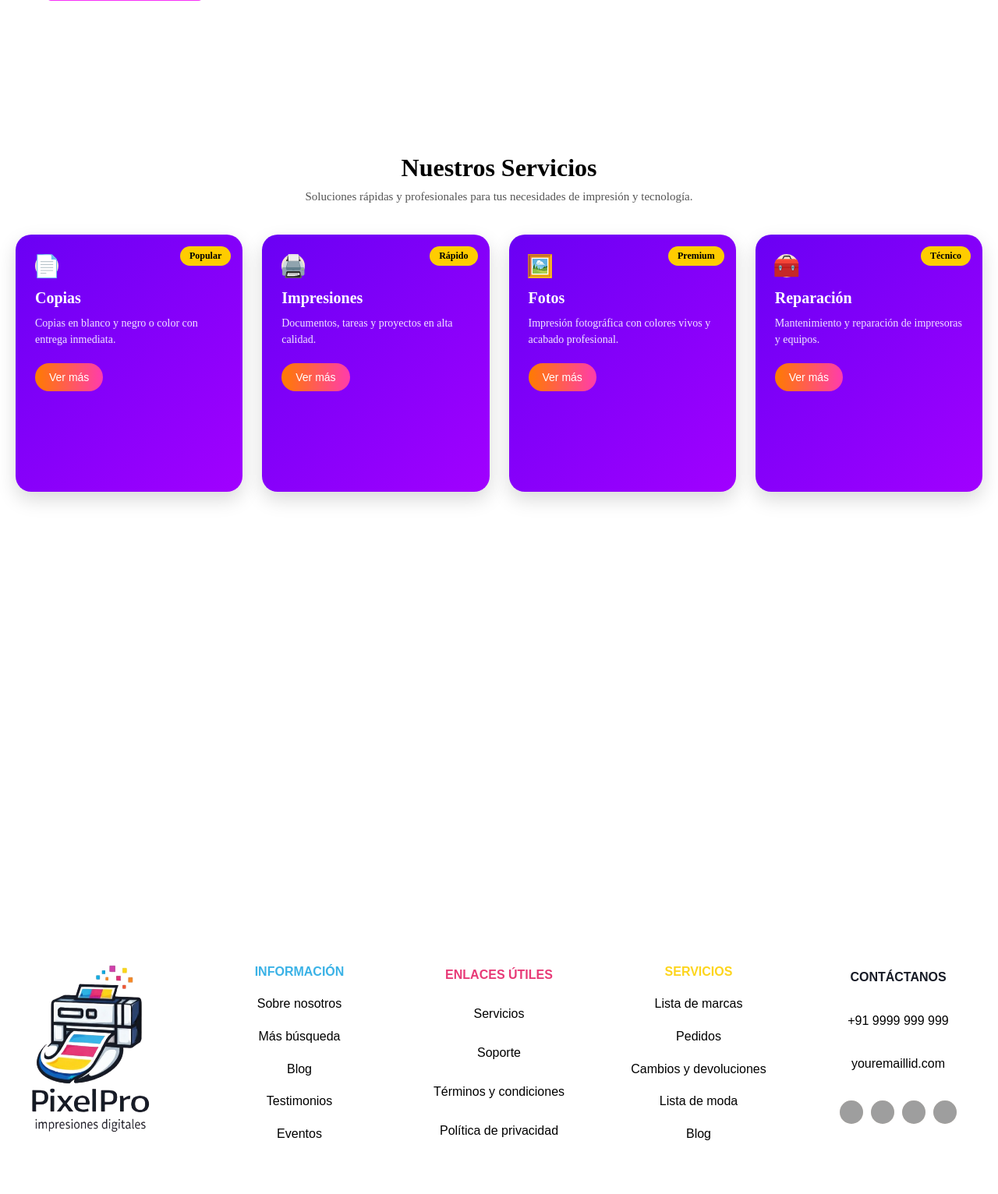
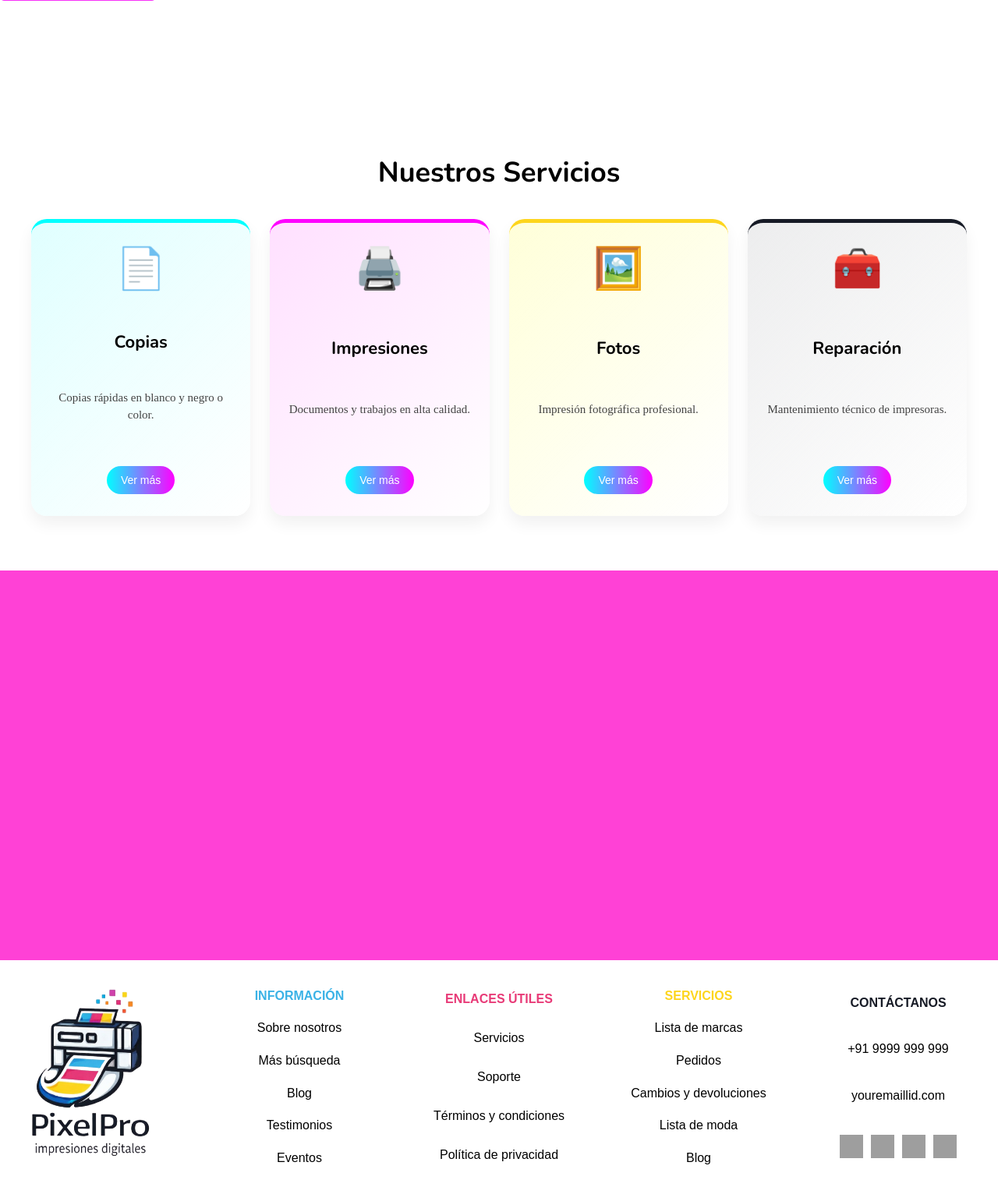
Before and after one commit to AntonyMontero28/Pixel-Pro, a PHP site: page / in a window 1280 px wide; the page is wider, and only the part inside the window is pictured. Shown: the part 1363-2895 px from the top of that part at 78% size. Before the commit the page ends 2826 px from the top of that part, so only its background shows below. Run offline with PHP 8.4, Linux system fonts and the light colour scheme; grey boxes are pictures that could not be loaded.

Commit message:
mi parte en la principal

```diff
--- a/css/estilos.css
+++ b/css/estilos.css
@@ -140,22 +140,17 @@ nav ul li:hover{
 
 /*Ambar final*/
 
-#section3{
-    width: 100%;
-    height: 500px;
-    background-color: #77b8cc;
-}
+
 #section4{
     width: 100%;
     height: 500px;
-    background-color: #ff00c800;
+    background-color: #ff00c8be;
 }
 
 
 #Nosotros{
     width: 100%;
     height:630px;
-    padding-left: 60px;
     display: flex;
     justify-content: center;
 }
@@ -233,102 +228,222 @@ nav ul li:hover{
 }
 
 /* parte de Antony */
-/* SECCIÓN */
-.servicios-preview {
-  padding: 70px 20px;
-  text-align: center;
+#servicios-home{
+    width:100%;
+    padding:70px 40px;
+    text-align:center;
+    background:#fff;
+    overflow:hidden;
+    box-sizing:border-box;
 }
 
-.servicios-preview h2 {
-  font-size: 32px;
-  margin-bottom: 10px;
-}
-
-.subtitulo-servicios {
-  color: #555;
-  margin-bottom: 40px;
-  font-size: 15px;
+#servicios-home h1{
+    font-size:36px;
+    margin-bottom:35px;
+    font-family:"Nunito", sans-serif;
 }
 
 /* GRID */
-.contenedor-servicios-preview {
-  display: grid;
-  grid-template-columns: repeat(auto-fit, minmax(240px, 1fr));
-  gap: 25px;
+.home-grid{
+    width:100%;
+    display:grid;
+    grid-template-columns:repeat(4, minmax(0,1fr));
+    gap:25px;
+    box-sizing:border-box;
 }
 
 /* TARJETAS */
-.card-preview {
-  background: linear-gradient(135deg, #6a00f4, #a100ff);
-  padding: 25px;
-  border-radius: 20px;
-  color: white;
-  text-align: left;
-  position: relative;
-  min-height: 280px;
-  box-shadow: 0 10px 25px rgba(0,0,0,0.15);
-  transition: 0.3s ease;
+.mini-servicio{
+    min-width:0;
+    padding:28px 22px;
+    border-radius:20px;
+    min-height:320px;
+    display:flex;
+    flex-direction:column;
+    justify-content:space-between;
+    transition:.3s;
+    box-shadow:0 10px 20px rgba(0,0,0,.06);
 }
 
-.card-preview:hover {
-  transform: translateY(-8px);
+.mini-servicio:hover{
+    transform:translateY(-10px);
 }
 
-/* BADGE */
-.badge {
-  position: absolute;
-  top: 15px;
-  right: 15px;
-  background: #ffcc00;
-  color: black;
-  padding: 5px 12px;
-  border-radius: 20px;
-  font-size: 12px;
-  font-weight: bold;
+/* COLORES */
+.cyan{
+    background:linear-gradient(135deg, rgba(0,255,255,0.12), #ffffff);
+    border-top:5px solid cyan;
+}
+
+.magenta{
+    background:linear-gradient(135deg, rgba(255,0,255,0.12), #ffffff);
+    border-top:5px solid magenta;
+}
+
+.yellow{
+    background:linear-gradient(135deg, rgba(255,255,0,0.15), #ffffff);
+    border-top:5px solid #fdd51d;
+}
+
+.dark{
+    background:linear-gradient(135deg, rgba(23,27,38,0.08), #ffffff);
+    border-top:5px solid #171B26;
 }
 
 /* ICONO */
-.icono {
-  width: 65px;
-  height: 65px;
-  background: #f5e6d3;
-  border-radius: 15px;
-  display: flex;
-  align-items: center;
-  justify-content: center;
-  font-size: 28px;
-  margin-bottom: 15px;
+.mini-icono{
+    font-size:52px;
+    margin-bottom:15px;
 }
 
 /* TEXTO */
-.card-preview h3 {
-  font-size: 20px;
-  margin-bottom: 10px;
+.mini-servicio h3{
+    font-size:22px;
+    margin-bottom:10px;
+    font-family:"Nunito", sans-serif;
 }
 
-.card-preview p {
-  font-size: 14px;
-  opacity: 0.9;
-  margin-bottom: 20px;
-  line-height: 1.5;
+.mini-servicio p{
+    font-size:15px;
+    color:#444;
+    line-height:1.5;
+    margin-bottom:20px;
 }
 
 /* BOTÓN */
-.btn-preview {
-  display: inline-block;
-  padding: 10px 18px;
-  border-radius: 20px;
-  background: linear-gradient(90deg, #ff7b00, #ff3cac);
-  color: white;
-  text-decoration: none;
-  font-size: 14px;
-  transition: 0.3s ease;
+.mini-servicio a{
+    display:inline-block;
+    padding:10px 18px;
+    border-radius:20px;
+    background:linear-gradient(90deg, cyan, magenta);
+    color:white;
+    text-decoration:none;
+    font-size:14px;
+    transition:.3s;
+    align-self:center;
 }
 
-.btn-preview:hover {
-  transform: scale(1.05);
+.mini-servicio a:hover{
+    background:linear-gradient(90deg, magenta, yellow);
+    transform:scale(1.05);
 }
 
+/* TABLET */
+@media(max-width:1000px){
+    .home-grid{
+        grid-template-columns:repeat(2, 1fr);
+    }
+}
+
+
+
+/* Laptop / pantallas medianas */
+@media (max-width: 1200px){
+    .home-grid{
+        grid-template-columns: repeat(2, 1fr);
+    }
+
+    .mini-servicio{
+        min-height: 280px;
+    }
+}
+
+/* Tablets */
+@media (max-width: 768px){
+    #servicios-home{
+        padding: 50px 25px;
+    }
+
+    #servicios-home h1{
+        font-size: 30px;
+        margin-bottom: 25px;
+    }
+
+    .home-grid{
+        grid-template-columns: repeat(2, 1fr);
+        gap: 18px;
+    }
+
+    .mini-servicio{
+        padding: 22px 18px;
+        min-height: 260px;
+    }
+
+    .mini-icono{
+        font-size: 42px;
+    }
+
+    .mini-servicio h3{
+        font-size: 20px;
+    }
+
+    .mini-servicio p{
+        font-size: 14px;
+    }
+}
+
+/* Móviles */
+@media (max-width: 600px){
+    #servicios-home{
+        padding: 40px 18px;
+    }
+
+    #servicios-home h1{
+        font-size: 26px;
+    }
+
+    .home-grid{
+        grid-template-columns: 1fr;
+        gap: 15px;
+    }
+
+    .mini-servicio{
+        min-height: auto;
+        padding: 20px 16px;
+    }
+
+    .mini-icono{
+        font-size: 38px;
+    }
+
+    .mini-servicio h3{
+        font-size: 18px;
+    }
+
+    .mini-servicio p{
+        font-size: 13px;
+    }
+
+    .mini-servicio a{
+        width: 100%;
+        text-align: center;
+        padding: 12px;
+    }
+}
+
+/* Móviles pequeños */
+@media (max-width: 400px){
+    #servicios-home h1{
+        font-size: 22px;
+    }
+
+    .mini-servicio{
+        padding: 18px 14px;
+    }
+
+    .mini-icono{
+        font-size: 34px;
+    }
+
+    .mini-servicio h3{
+        font-size: 17px;
+    }
+
+    .mini-servicio p{
+        font-size: 12px;
+    }
+}
+/* fin de antony */
 footer{
     width: 100%;
     height: 300px;
--- a/index.html
+++ b/index.html
@@ -78,44 +78,37 @@
     </article>
 
 
-<section class="servicios-preview">
-  <h2>Nuestros Servicios</h2>
-  <p class="subtitulo-servicios">
-    Soluciones rápidas y profesionales para tus necesidades de impresión y tecnología.
-  </p>
+<section id="servicios-home">
+    <h1>Nuestros Servicios</h1>
 
-  <div class="contenedor-servicios-preview">
+    <div class="home-grid">
 
-    <div class="card-preview">
-      <span class="badge">Popular</span>
-      <div class="icono">📄</div>
+        <div class="mini-servicio cyan">
+            <div class="mini-icono">📄</div>
             <h3>Copias</h3>
-      <p>Copias en blanco y negro o color con entrega inmediata.</p>
-      <a href="servicios.html" class="btn-preview">Ver más</a>
+            <p>Copias rápidas en blanco y negro o color.</p>
+            <a href="servicios.html">Ver más</a>
         </div>
 
-    <div class="card-preview">
-      <span class="badge">Rápido</span>
-      <div class="icono">🖨️</div>
+        <div class="mini-servicio magenta">
+            <div class="mini-icono">🖨️</div>
             <h3>Impresiones</h3>
-      <p>Documentos, tareas y proyectos en alta calidad.</p>
-      <a href="servicios.html" class="btn-preview">Ver más</a>
+            <p>Documentos y trabajos en alta calidad.</p>
+            <a href="servicios.html">Ver más</a>
         </div>
 
-    <div class="card-preview">
-      <span class="badge">Premium</span>
-      <div class="icono">🖼️</div>
+        <div class="mini-servicio yellow">
+            <div class="mini-icono">🖼️</div>
             <h3>Fotos</h3>
-      <p>Impresión fotográfica con colores vivos y acabado profesional.</p>
-      <a href="servicios.html" class="btn-preview">Ver más</a>
+            <p>Impresión fotográfica profesional.</p>
+            <a href="servicios.html">Ver más</a>
         </div>
 
-    <div class="card-preview">
-      <span class="badge">Técnico</span>
-      <div class="icono">🧰</div>
+        <div class="mini-servicio dark">
+            <div class="mini-icono">🧰</div>
             <h3>Reparación</h3>
-      <p>Mantenimiento y reparación de impresoras y equipos.</p>
-      <a href="servicios.html" class="btn-preview">Ver más</a>
+            <p>Mantenimiento técnico de impresoras.</p>
+            <a href="servicios.html">Ver más</a>
         </div>
 
     </div>
```
Lines whose indentation alone changed are shown as unchanged.
